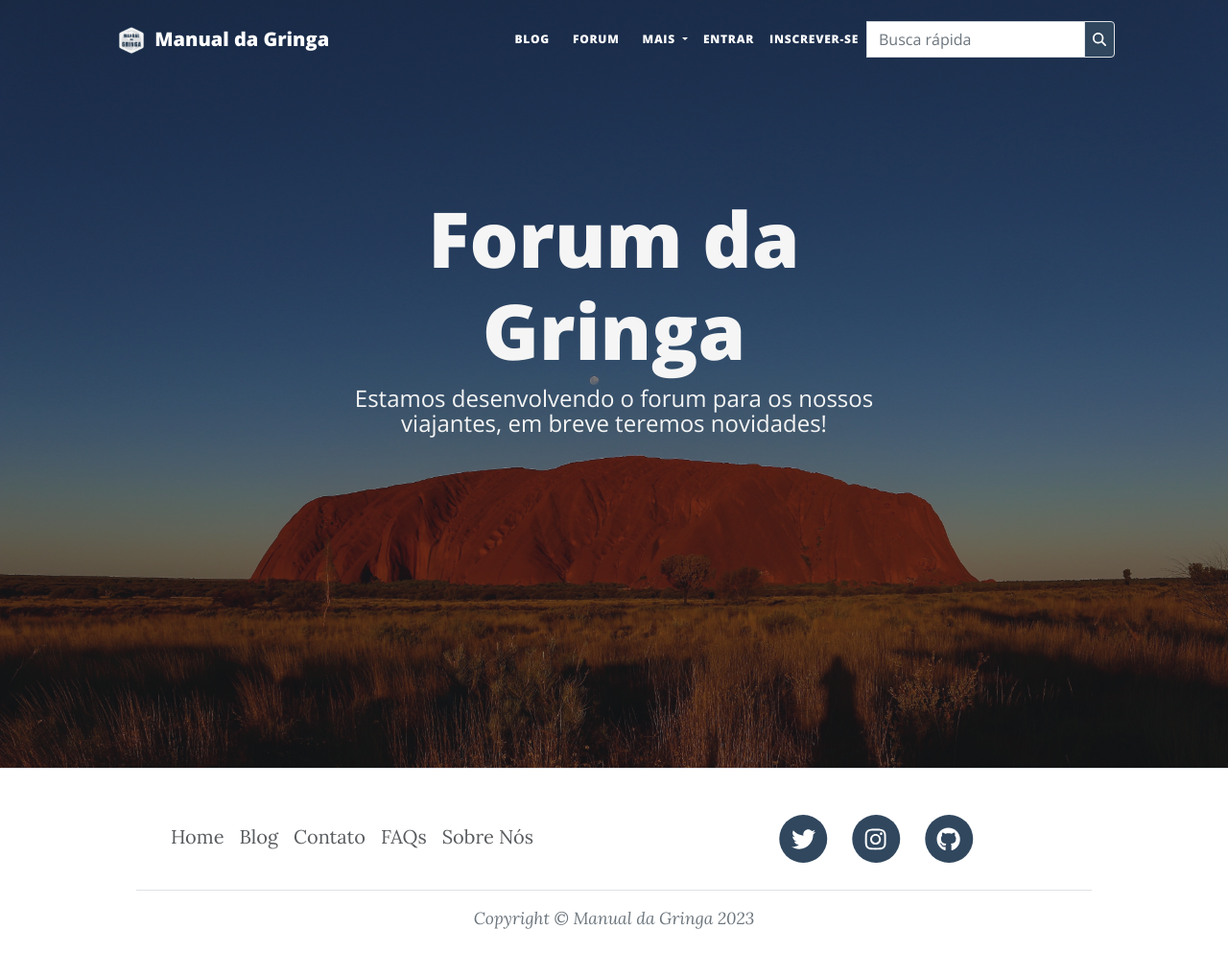
After one commit to marcoveio-diadema/manualdagringa, a Flask app: page /forum in a window 1280 px wide. The commit adds this page. Shown: the whole page at 96% size. Run offline with Flask 3, Linux system fonts and the light colour scheme; some libraries are stand-ins or nearby versions.

Commit message:
faqs and forum route/template, navbar edited

```diff
--- a/main.py
+++ b/main.py
@@ -356,6 +356,17 @@ def post_category(category_name):
     return render_template("blog_category.html", posts=posts, category_name=category_name, current_user=current_user, all_categories=categories)
 
 
+# FORUM
+@app.route('/forum')
+def forum():
+    return render_template("forum_index.html")
+
+
+# FAQS PAGE
+@app.route('/faqs')
+def faqs():
+    return render_template('faqs.html')
+
 # DELETE CATEOGRY
 @app.route('/delete-category/<int:category_id>')
 @admin_only
--- a/templates/base.html
+++ b/templates/base.html
@@ -62,6 +62,8 @@
           Menu
           <i class="fas fa-bars"></i>
         </button>
+
+
         <div class="collapse navbar-collapse" id="navbarResponsive">
           <ul class="navbar-nav ms-auto py-4 py-lg-0">
               <li class="nav-item">
@@ -69,25 +71,25 @@
                 class="nav-link px-lg-2 py-3 py-lg-4"
                 href="{{ url_for ('blog')}}"
                 >Blog</a>
-
             </li>
-             <!-- <li class="nav-item">
+            <li class="nav-item">
               <a
                 class="nav-link px-lg-3 py-3 py-lg-4"
-                href=#"
+                href="{{ url_for('forum')}}"
                 >Forum</a
               >
-            </li>-->
-              <!-- show admin page if adm is logged-in -->
-              {% if current_user.id == 1 %}
-              <li class="nav-item">
-              <a
-                class="nav-link px-lg-2 py-3 py-lg-4"
-                href="{{ url_for('admin')}}"
-                >Admin</a
-              >
             </li>
-              {% endif %}
+            <li class="nav-item dropdown">
+              <a class="nav-link dropdown-toggle px-lg-2 py-3 py-lg-4" href="#" role="button" data-bs-toggle="dropdown" aria-expanded="false">
+                Mais
+              </a>
+              <ul class="dropdown-menu dropdown-menu-end">
+                <li><a class="dropdown-item" href="{{ url_for('contato') }}">Contato</a></li>
+                <li><a class="dropdown-item" href="{{ url_for('sobre_nos') }}">Sobre Nós</a></li>
+                <li><a class="dropdown-item" href="{{ url_for('faqs') }}">FAQ's</a></li>
+              </ul>
+            </li>
+
              <!-- Only show Login/Register if user is logged out. Otherwise, show "Log Out" -->
               {% if not current_user.is_authenticated: %}
             <li class="nav-item">
@@ -105,25 +107,26 @@
               >
             </li>
               {% else: %}
-            <li class="nav-item">
-              <a
-                class="nav-link px-lg-2 py-3 py-lg-4"
-                href="{{ url_for('logout')}}"
-                >Sair</a
-              >
+            <li class="nav-item dropdown">
+              <a class="nav-link dropdown-toggle px-lg-2 py-3 py-lg-4" href="#" role="button" data-bs-toggle="dropdown" aria-expanded="false">
+                {{ current_user.name }}
+              </a>
+              <ul class="dropdown-menu dropdown-menu-end">
+                <li><a class="dropdown-item" href="{{ url_for('user', user_id=current_user.id) }}">Perfil</a></li>
+                <!-- show admin page if adm is logged-in -->
+                {% if current_user.id == 1 %}
+                <li><a class="dropdown-item" href="{{ url_for('admin')}}">Admin</a></li>
+                {% endif %}
+                <li><hr class="dropdown-divider"></li>
+                <li><a class="dropdown-item" href="{{ url_for('logout')}}">Sair</a></li>
+              </ul>
             </li>
+
             {% endif %}
-            <li class="nav-item">
-              <a
-                class="nav-link px-lg-2 py-3 py-lg-4"
-                href="{{ url_for('contato')}}"
-                >Contato</a
-              >
-            </li>
           </ul>
         </div>
           <!-- QUICK SEARCH FORM -->
-          <form class="d-flex d-none d-lg-block position-relative" method="POST" action="{{ url_for('search')}}">
+        <form class="d-flex d-none d-lg-block position-relative justify-content-center align-items-center" method="POST" action="{{ url_for('search')}}">
           {{ form.hidden_tag() }}
           <div class="input-group index-form">
               <input type="search" class="form-control" placeholder="Busca rápida" aria-label="Busca Rápida" name="busca">
--- /dev/null
+++ b/templates/forum_index.html
@@ -0,0 +1,23 @@
+{% extends "base.html" %}
+{% block title %}Forum{% endblock%}
+
+{% block content %}
+<!-- Page Header-->
+<header
+  class="masthead"
+  style="background-image: url('../static/assets/img/oceania-cover.jpg')"
+>
+  <div class="container position-relative px-4 px-lg-5">
+    <div class="row gx-4 gx-lg-5 justify-content-center">
+      <div class="col-md-10 col-lg-8 col-xl-7">
+        <div class="site-heading">
+          <h1 class="features-text">Forum da Gringa</h1>
+          <span class="subheading features-text">Estamos desenvolvendo o forum para os nossos viajantes, em breve teremos novidades!</span>
+        </div>
+      </div>
+    </div>
+  </div>
+</header>
+
+
+{% endblock%}
--- a/templates/user.html
+++ b/templates/user.html
@@ -50,8 +50,8 @@
               <br> <strong>Membro desde:</strong> {{ current_user.date.strftime('%d-%m-%Y') }}
             </p>
             <div class="container">
-              <a class="btn btn-custom btn-sm mx-2" href="#">Editar Perfil</a>
-              <a class="btn btn-danger btn-sm mx-2" href="{{url_for('delete_user', user_id=current_user.id)}}">Deletar Perfil</a>
+              <a class="btn btn-custom btn-sm mx-2 my-1" href="#">Editar</a>
+              <a class="btn btn-danger btn-sm mx-2 my-1" href="{{url_for('delete_user', user_id=current_user.id)}}">Deletar</a>
             </div>
           </div>
         </div>
```
Also changed, not shown: templates/faqs.html (added, +51 -0 lines). Lines whose indentation alone changed are shown as unchanged.
